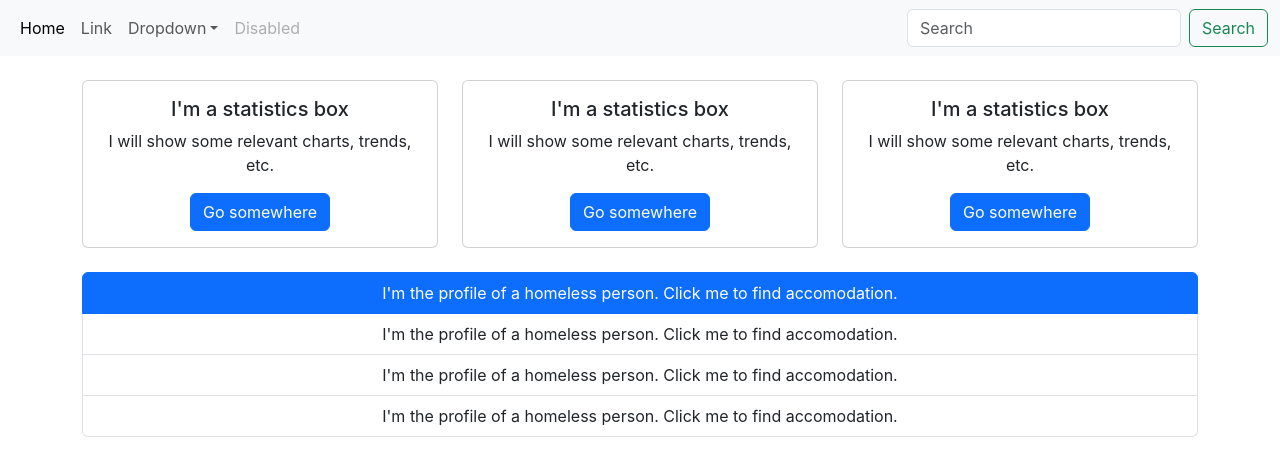
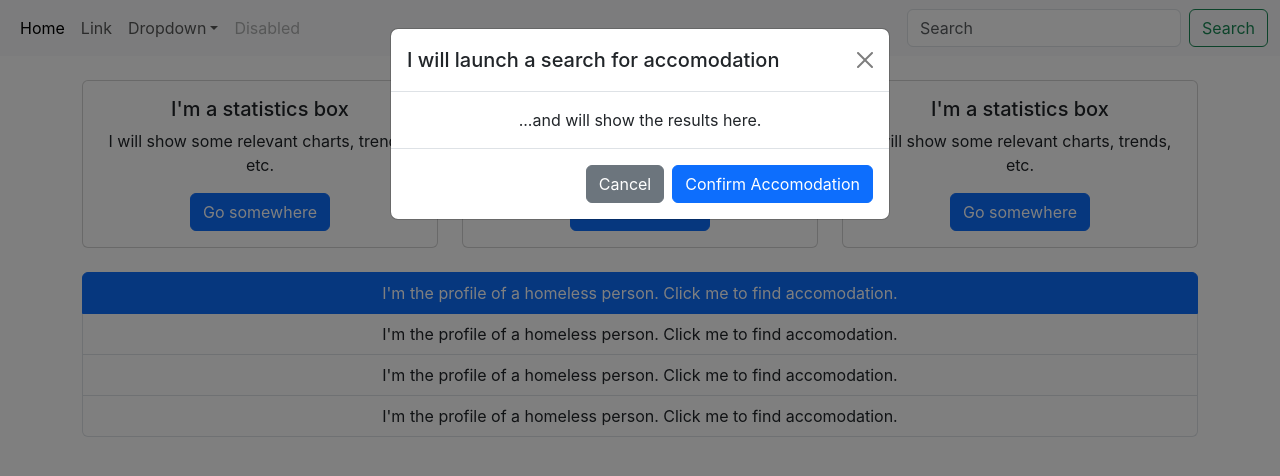
Before and after one commit to LB-Geeks/react-client, a React (Create React App) app in the folder react-client/: page / in a window 1280 px wide. Both pictures are taken after a click on the button 640 px from the left and 293 px from the top of the page. Shown: the top 476 px of the page. Built offline with nearby package versions, Linux system fonts and the light colour scheme.

Commit message:
added accomodation finder modal

```diff
--- /dev/null
+++ b/react-client/src/components/accomodationFinderModal/AccomodationFinderModal.js
@@ -0,0 +1,44 @@
+import React from "react";
+
+function AccomodationFinderModal() {
+  return (
+    <div
+      class="modal fade"
+      id="exampleModal"
+      tabindex="-1"
+      aria-labelledby="exampleModalLabel"
+      aria-hidden="true"
+    >
+      <div class="modal-dialog">
+        <div class="modal-content">
+          <div class="modal-header">
+            <h1 class="modal-title fs-5" id="exampleModalLabel">
+              I will launch a search for accomodation
+            </h1>
+            <button
+              type="button"
+              class="btn-close"
+              data-bs-dismiss="modal"
+              aria-label="Close"
+            ></button>
+          </div>
+          <div class="modal-body">...and will show the results here.</div>
+          <div class="modal-footer">
+            <button
+              type="button"
+              class="btn btn-secondary"
+              data-bs-dismiss="modal"
+            >
+              Cancel
+            </button>
+            <button type="button" class="btn btn-primary">
+              Confirm Accomodation
+            </button>
+          </div>
+        </div>
+      </div>
+    </div>
+  );
+}
+
+export default AccomodationFinderModal;
--- a/react-client/src/components/needAccomodationList/NeedAccomodationList.js
+++ b/react-client/src/components/needAccomodationList/NeedAccomodationList.js
@@ -1,4 +1,6 @@
 import React from "react";
+
+import AccomodationFinderModal from "../accomodationFinderModal/AccomodationFinderModal";
 
 function NeedAccomodationList() {
   return (
@@ -8,19 +10,38 @@ function NeedAccomodationList() {
           type="button"
           class="list-group-item list-group-item-action active"
           aria-current="true"
+          data-bs-toggle="modal"
+          data-bs-target="#exampleModal"
         >
           I'm the profile of a homeless person. Click me to find accomodation.
         </button>
-        <button type="button" class="list-group-item list-group-item-action">
+        <button
+          type="button"
+          class="list-group-item list-group-item-action"
+          data-bs-toggle="modal"
+          data-bs-target="#exampleModal"
+        >
           I'm the profile of a homeless person. Click me to find accomodation.
         </button>
-        <button type="button" class="list-group-item list-group-item-action">
+        <button
+          type="button"
+          class="list-group-item list-group-item-action"
+          data-bs-toggle="modal"
+          data-bs-target="#exampleModal"
+        >
           I'm the profile of a homeless person. Click me to find accomodation.
         </button>
-        <button type="button" class="list-group-item list-group-item-action">
+        <button
+          type="button"
+          class="list-group-item list-group-item-action"
+          data-bs-toggle="modal"
+          data-bs-target="#exampleModal"
+        >
           I'm the profile of a homeless person. Click me to find accomodation.
         </button>
       </div>
+
+      <AccomodationFinderModal />
     </div>
   );
 }
```
